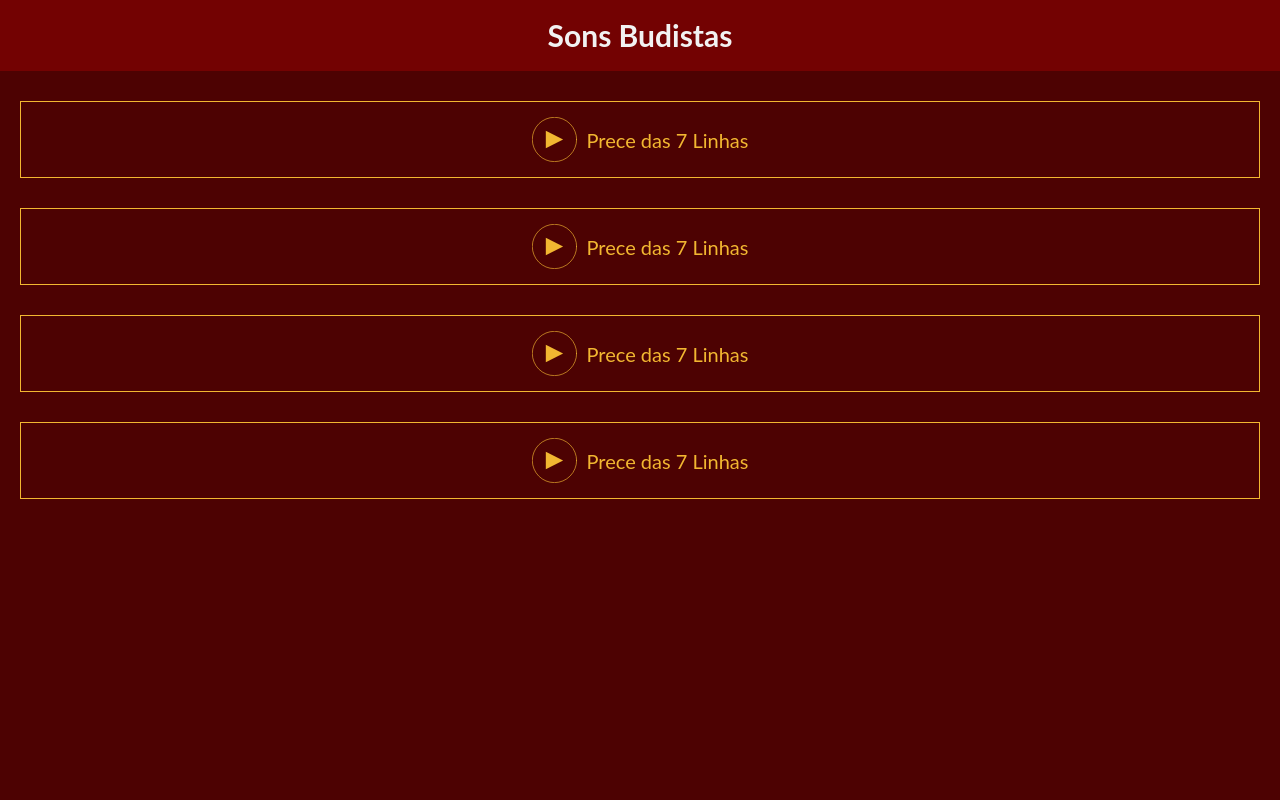
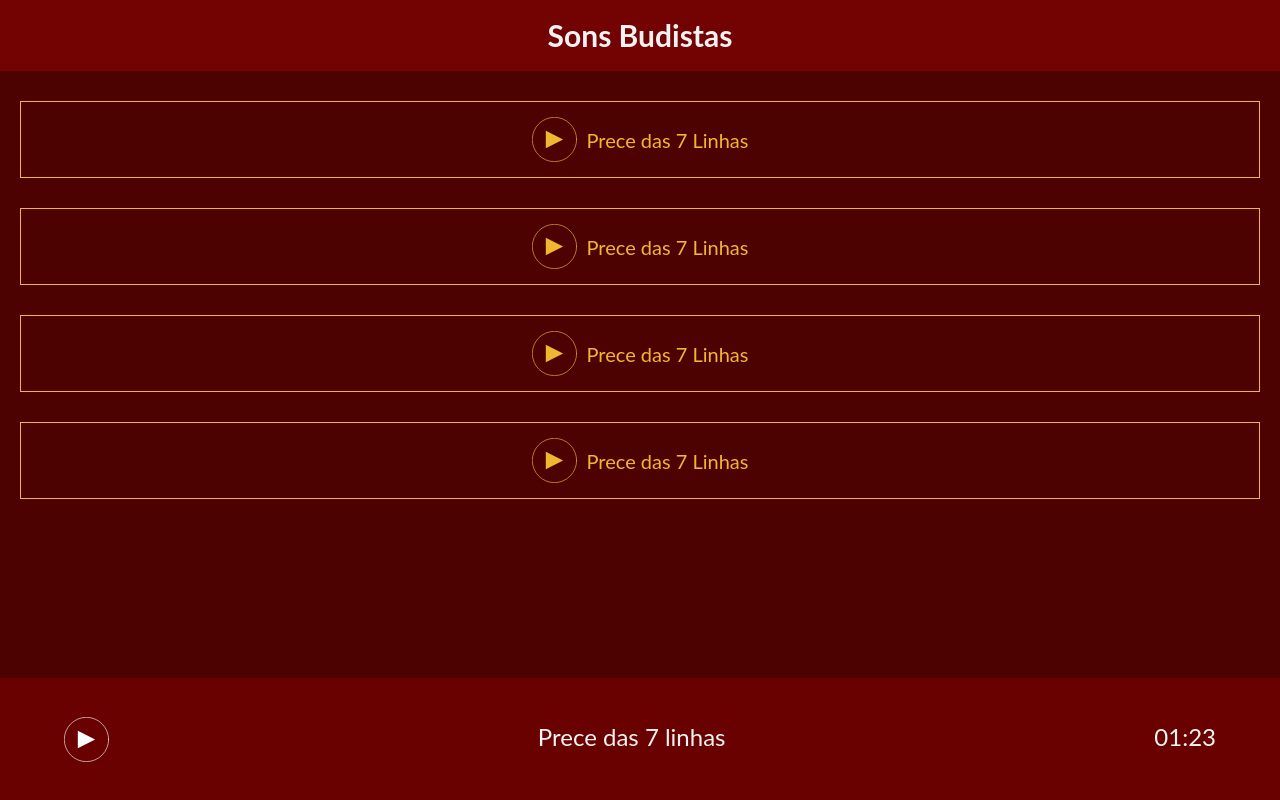
Before and after one commit to reisneto/sons_budistas, a React (Create React App) app: page / in a window 1280 px wide. Built offline with nearby package versions, Linux system fonts and the light colour scheme.

Commit message:
create soundPlayer component style

```diff
--- a/src/components/Icon.js
+++ b/src/components/Icon.js
@@ -1,5 +1,4 @@
 import styled, { css } from 'styled-components';
-import { black } from 'ansi-colors';
 
 const iconSize = css`
   width: ${props => props.medium ? `6rem` : `4.5rem`};
--- /dev/null
+++ b/src/components/SoundPlayer.js
@@ -0,0 +1,25 @@
+import React from 'react';
+import styled from 'styled-components';
+import Icon from './Icon';
+
+export default function () {
+  return <SoundPlayer>
+    <Icon name='iconPlay--white' />
+    <span>Prece das 7 linhas</span>
+    <span>01:23</span>
+  </SoundPlayer>
+}
+
+const SoundPlayer = styled.div`
+  display: flex;
+  flex-flow: row no-wrap;
+  position: fixed;
+  bottom: 0;
+  width: 100%;
+
+  background-color: #690101;
+  color: #F2F2F2;
+  justify-content: space-between;
+  padding: 3% 5%;
+  font-size: 2.4rem;
+`;
--- a/src/pages/Main.js
+++ b/src/pages/Main.js
@@ -1,6 +1,7 @@
 import React from 'react';
 import Header from '../components/Header';
 import PlayButton from '../components/PlayButton';
+import SoundPlayer from '../components/SoundPlayer';
 
 export default function Main() {
   return <>
@@ -9,5 +10,6 @@ export default function Main() {
     <PlayButton>Prece das 7 Linhas</PlayButton>
     <PlayButton>Prece das 7 Linhas</PlayButton>
     <PlayButton>Prece das 7 Linhas</PlayButton>
+    <SoundPlayer />
   </>;
 }
```
